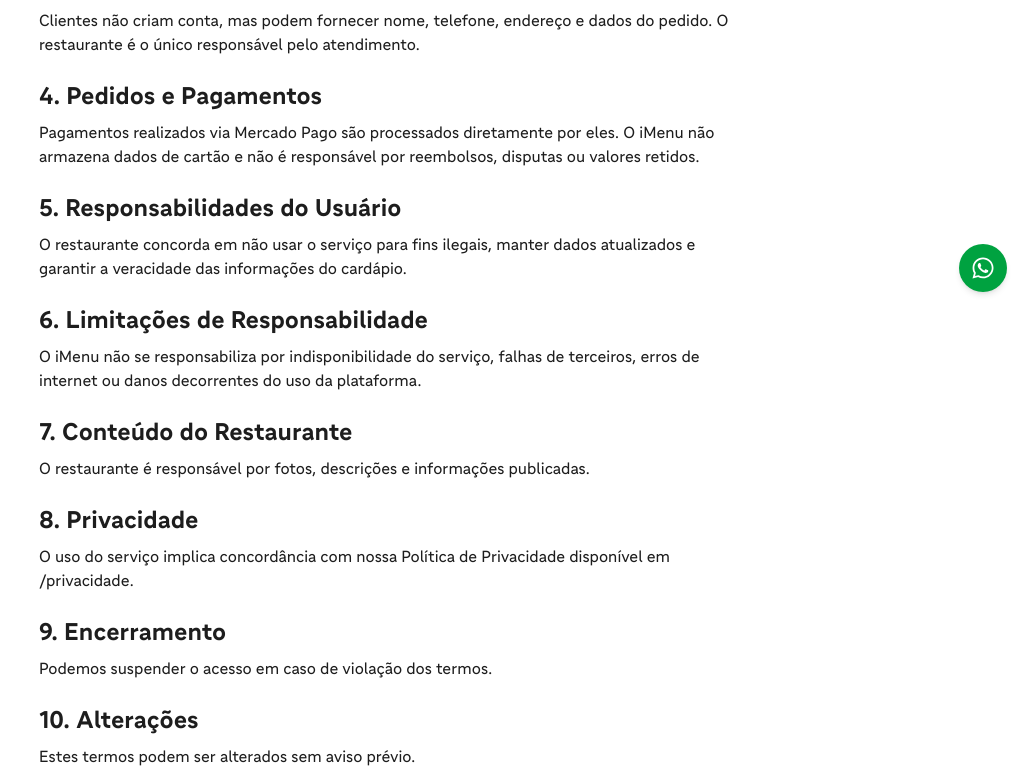
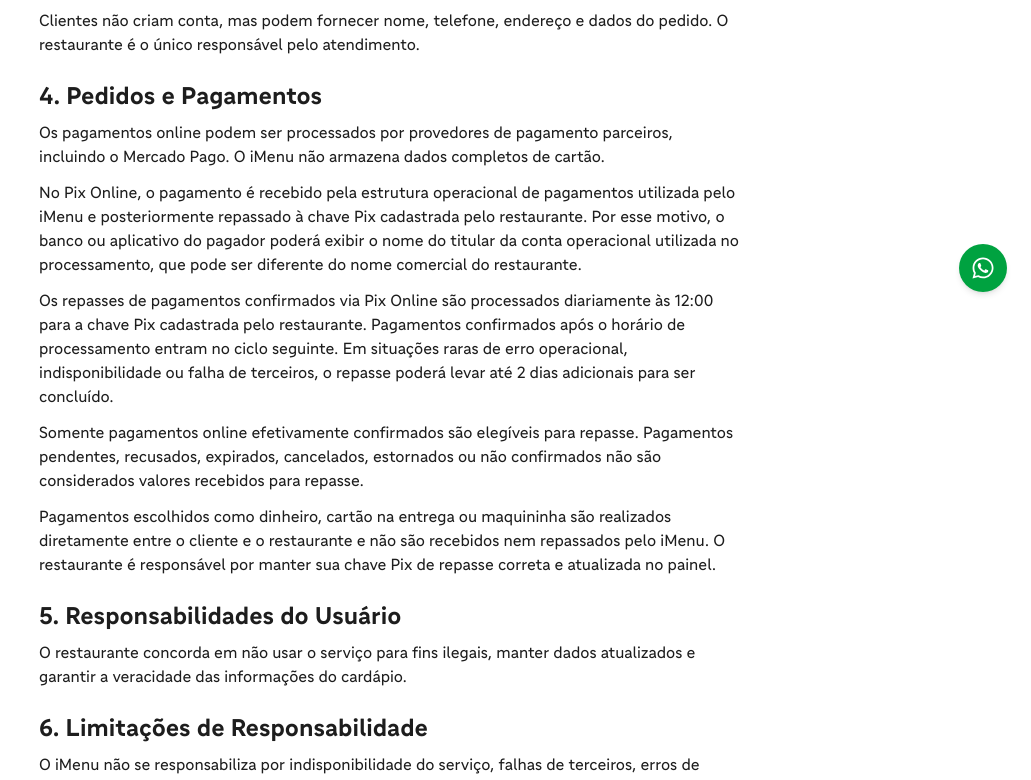
Before and after one commit to metrix0/imenu, a Next.js app: page /restaurante/dados/termos in a window 1280 px wide. Shown: the part 412-1192 px from the top of the page, without its empty margins (249-1280 px from the left). Built offline with nearby package versions, Linux system fonts and the light colour scheme; no server answers.

Commit message:
Clarify Pix Online payout terms

```diff
--- a/app/restaurante/dados/termos/page.tsx
+++ b/app/restaurante/dados/termos/page.tsx
@@ -4,7 +4,7 @@ export default function TermosPage() {
     return (
         <div className="max-w-3xl mx-auto p-8">
             <h1 className="text-3xl font-bold mb-4">Termos de Uso – iMenu</h1>
-            <p>Última atualização: {new Date().toLocaleDateString("pt-BR")}</p>
+            <p>Última atualização: 3 de outubro de 2026</p>
 
             <h2 className="text-2xl font-semibold mt-6 mb-2">1. Sobre o Serviço</h2>
             <p>
@@ -35,9 +35,37 @@ export default function TermosPage() {
                 4. Pedidos e Pagamentos
             </h2>
             <p>
-                Pagamentos realizados via Mercado Pago são processados diretamente por
-                eles. O iMenu não armazena dados de cartão e não é responsável por
-                reembolsos, disputas ou valores retidos.
+                Os pagamentos online podem ser processados por provedores de pagamento
+                parceiros, incluindo o Mercado Pago. O iMenu não armazena dados
+                completos de cartão.
+            </p>
+            <p className="mt-3">
+                No Pix Online, o pagamento é recebido pela estrutura operacional de
+                pagamentos utilizada pelo iMenu e posteriormente repassado à chave Pix
+                cadastrada pelo restaurante. Por esse motivo, o banco ou aplicativo do
+                pagador poderá exibir o nome do titular da conta operacional utilizada
+                no processamento, que pode ser diferente do nome comercial do
+                restaurante.
+            </p>
+            <p className="mt-3">
+                Os repasses de pagamentos confirmados via Pix Online são processados
+                diariamente às 12:00 para a chave Pix cadastrada pelo restaurante.
+                Pagamentos confirmados após o horário de processamento entram no ciclo
+                seguinte. Em situações raras de erro operacional, indisponibilidade ou
+                falha de terceiros, o repasse poderá levar até 2 dias adicionais para
+                ser concluído.
+            </p>
+            <p className="mt-3">
+                Somente pagamentos online efetivamente confirmados são elegíveis para
+                repasse. Pagamentos pendentes, recusados, expirados, cancelados,
+                estornados ou não confirmados não são considerados valores recebidos
+                para repasse.
+            </p>
+            <p className="mt-3">
+                Pagamentos escolhidos como dinheiro, cartão na entrega ou maquininha
+                são realizados diretamente entre o cliente e o restaurante e não são
+                recebidos nem repassados pelo iMenu. O restaurante é responsável por
+                manter sua chave Pix de repasse correta e atualizada no painel.
             </p>
 
             <h2 className="text-2xl font-semibold mt-6 mb-2">
```
